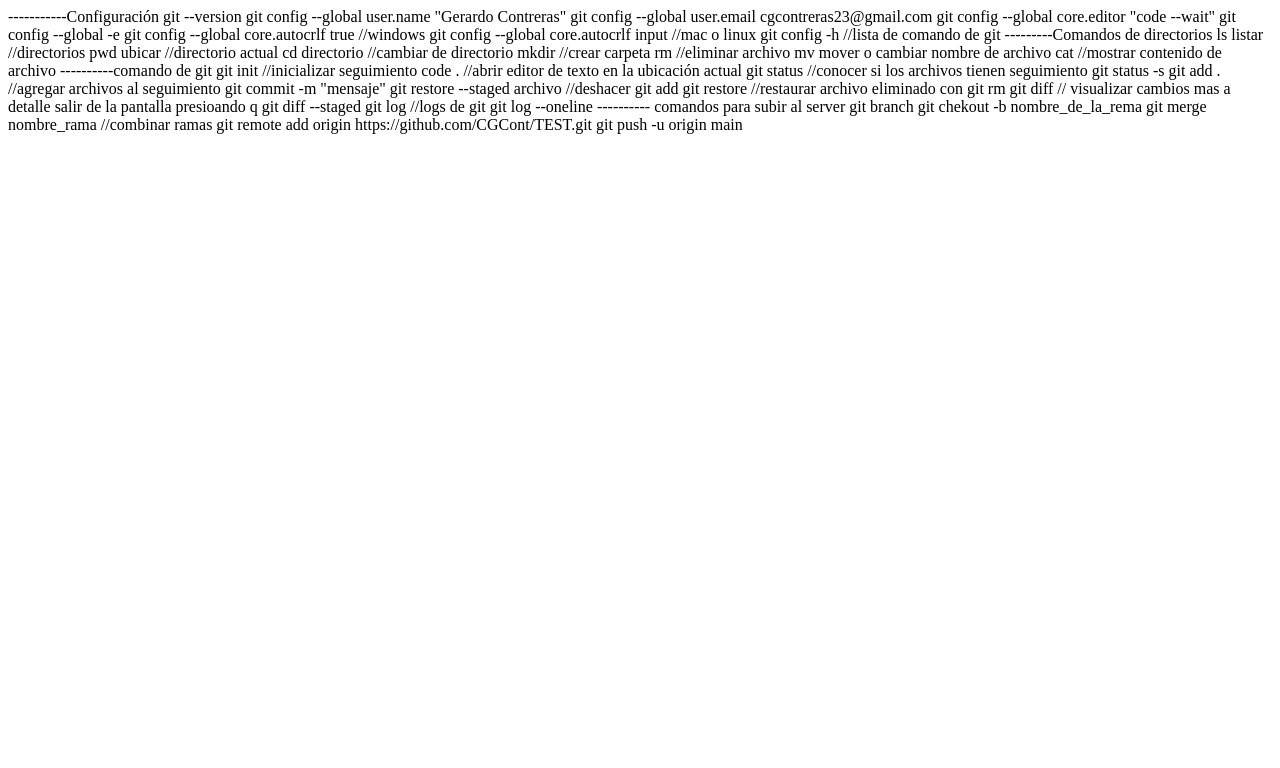
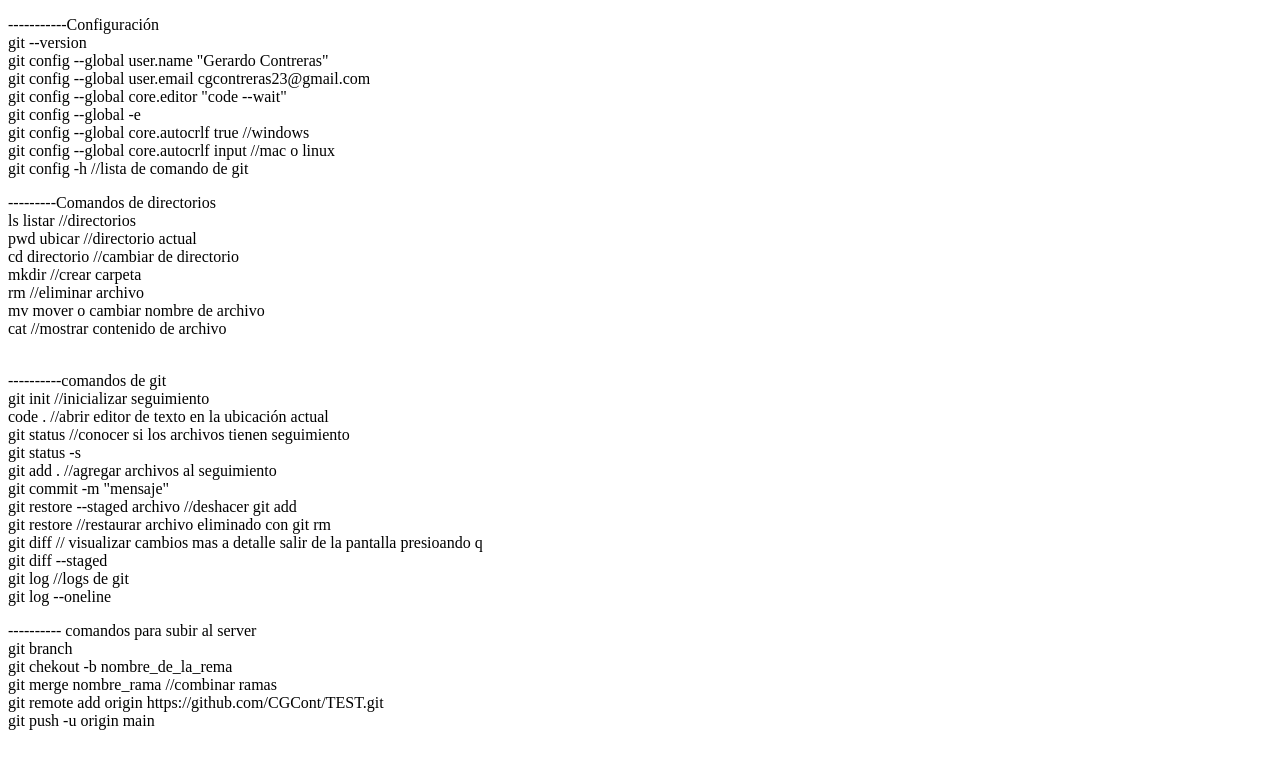
Before and after one commit to CGCont/TEST_CONF_GIT, a plain HTML site: page index.html in a window 1280 px wide. Drawn offline with Linux system fonts and the light colour scheme.

Commit message:
añadir etiquetas <p> y <br> para mejorar la presentación de la página

```diff
--- a/index.html
+++ b/index.html
@@ -7,41 +7,49 @@
     <title>Document</title>
 </head>
 <body>
------------Configuración
-git --version
-git config --global user.name "Gerardo Contreras"
-git config --global user.email cgcontreras23@gmail.com
-git config --global core.editor "code --wait"
-git config --global -e
-git config --global core.autocrlf true //windows
-git config --global core.autocrlf input //mac o linux
-git config -h //lista de comando de git
----------Comandos de directorios
-ls listar //directorios
-pwd ubicar //directorio actual
-cd directorio //cambiar de directorio
-mkdir //crear carpeta
-rm //eliminar archivo
-mv mover o cambiar nombre de archivo
-cat //mostrar contenido de archivo
-----------comando de git
-git init //inicializar seguimiento
-code . //abrir editor de texto en la ubicación actual
-git status //conocer si los archivos tienen seguimiento
-git status -s
-git add . //agregar archivos al seguimiento
-git commit -m "mensaje"
-git restore --staged archivo //deshacer git add
-git restore //restaurar archivo eliminado con git rm
-git diff // visualizar cambios mas a detalle salir de la pantalla presioando q
-git diff --staged
-git log //logs de git
-git log --oneline
+<p>
+    -----------Configuración
+    <br>git --version
+    <br>git config --global user.name "Gerardo Contreras"
+    <br>git config --global user.email cgcontreras23@gmail.com
+    <br>git config --global core.editor "code --wait"
+    <br>git config --global -e
+    <br>git config --global core.autocrlf true //windows
+    <br>git config --global core.autocrlf input //mac o linux
+    <br>git config -h //lista de comando de git
+</p>
+<p>
+    ---------Comandos de directorios
+    <br>ls listar //directorios
+    <br>pwd ubicar //directorio actual
+    <br>cd directorio //cambiar de directorio
+    <br>mkdir //crear carpeta
+    <br>rm //eliminar archivo
+    <br>mv mover o cambiar nombre de archivo
+    <br>cat //mostrar contenido de archivo
+</p>
+<p>
+    <br>----------comandos de git
+    <br>git init //inicializar seguimiento
+    <br>code . //abrir editor de texto en la ubicación actual
+    <br>git status //conocer si los archivos tienen seguimiento
+    <br>git status -s
+    <br>git add . //agregar archivos al seguimiento
+    <br>git commit -m "mensaje"
+    <br>git restore --staged archivo //deshacer git add
+    <br>git restore //restaurar archivo eliminado con git rm
+    <br>git diff // visualizar cambios mas a detalle salir de la pantalla presioando q
+    <br>git diff --staged
+    <br>git log //logs de git
+    <br>git log --oneline
+</p>
+<p>
 ---------- comandos para subir al server
-git branch
-git chekout -b nombre_de_la_rema
-git merge nombre_rama //combinar ramas
-git remote add origin https://github.com/CGCont/TEST.git
-git push -u origin main
+    <br>git branch
+    <br>git chekout -b nombre_de_la_rema
+    <br>git merge nombre_rama //combinar ramas
+    <br>git remote add origin https://github.com/CGCont/TEST.git
+    <br>git push -u origin main
+</p>
 </body>
 </html>
```
